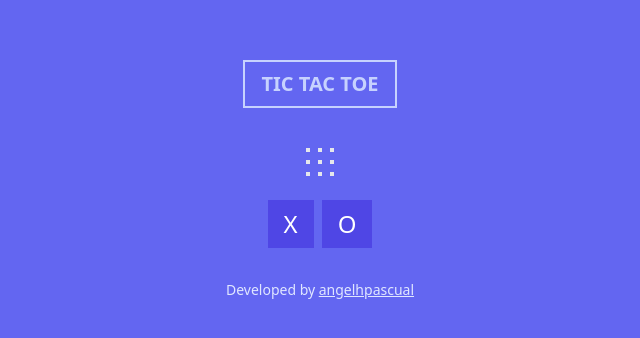
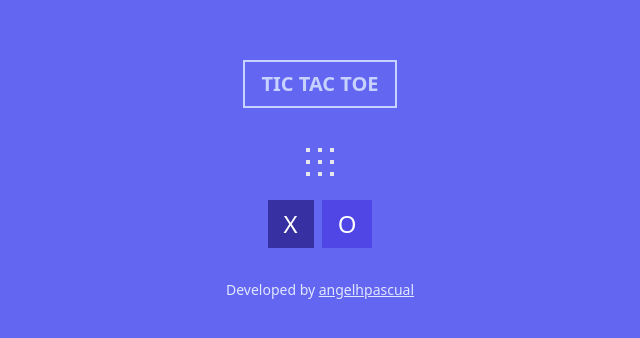
Before and after one commit to Angelhpascual/mytictactoe, a React (Vite) app: page / in a window 1280 px wide. Shown: the part 220-558 px from the top of the page, without its empty margins (320-960 px from the left). Built offline with nearby package versions, Linux system fonts and the light colour scheme.

Commit message:
added conditional classes

```diff
--- a/src/App.jsx
+++ b/src/App.jsx
@@ -30,10 +30,20 @@ function App() {
         })}
       </div>
       <div className="flex items-center justify-center mt-4 gap-2 text-2xl text-white">
-        <div className="bg-indigo-600 py-2 px-4 isSelected cursor-pointer">
+        <div
+          className={`${
+            TURNS.X === turn ? "bg-indigo-800" : "bg-indigo-600"
+          } py-2 px-4 cursor-pointer`}
+        >
           {TURNS.X}
         </div>
-        <div className="bg-indigo-600 py-2 px-4 cursor-pointer">{TURNS.O}</div>
+        <div
+          className={`${
+            TURNS.O === turn ? "bg-indigo-800" : "bg-indigo-600"
+          } py-2 px-4 cursor-pointer`}
+        >
+          {TURNS.O}
+        </div>
       </div>
       <footer className="mt-8">
         <p className="text-indigo-100 text-sm">
```
